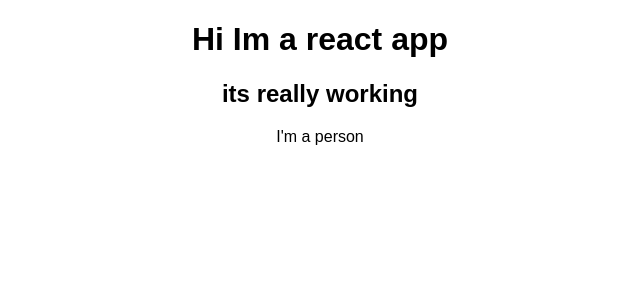
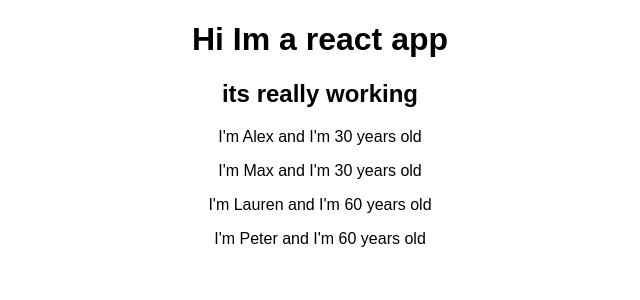
Before and after one commit to Lix311/ReactBurger, a React (Create React App) app: page / in a window 1280 px wide. Shown: the top 300 px of the page, without its empty margins (320-960 px from the left). Built offline with nearby package versions, Linux system fonts and the light colour scheme.

Commit message:
added props

```diff
--- a/src/App.js
+++ b/src/App.js
@@ -8,7 +8,10 @@ class App extends Component {
       <div className="App">
         <h1>Hi Im a react app</h1>
         <h2>its really working</h2>
-        <Person />
+        <Person name="Alex" age="30" />
+        <Person name="Max" age="30"/>
+        <Person name="Lauren" age="60"/>
+        <Person name="Peter" age="60"/>
       </div>
     );
   }
--- a/src/Person/Person.js
+++ b/src/Person/Person.js
@@ -1,6 +1,6 @@
 import React from "react";
 
-const person = () => {
-  return <p>I'm a person</p>;
+const person = (props) => {
+  return <p>I'm {props.name} and I'm {props.age} years old</p>;
 };
 export default person;
```
